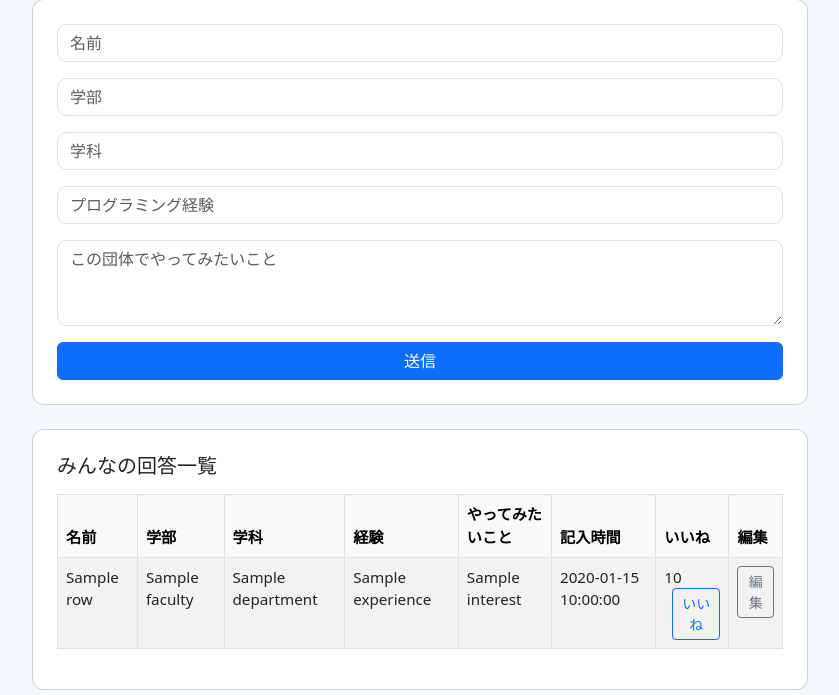
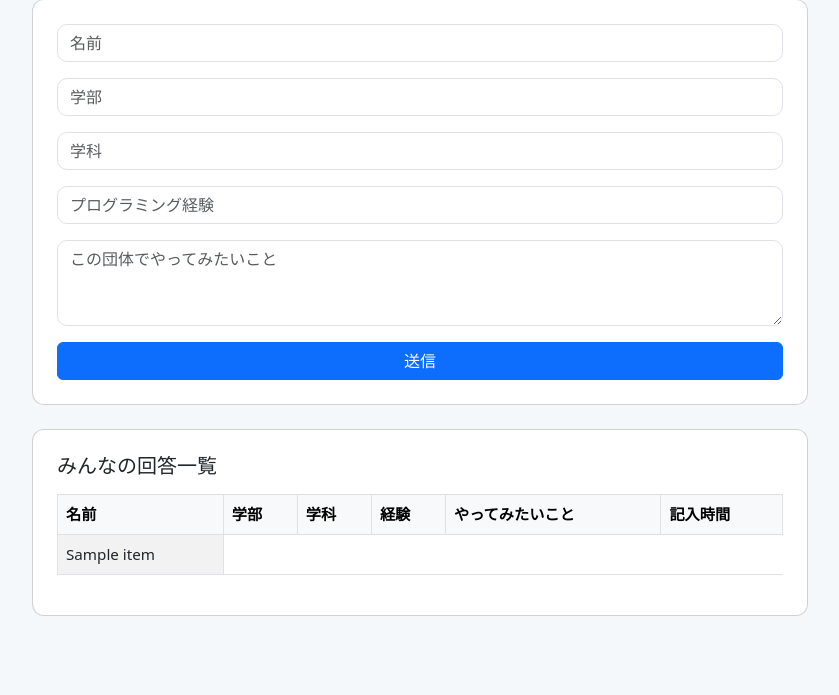
Before and after one commit to Haruaki9973/quaitionnaire, a Python web app: template templates/index.html in a window 1280 px wide. Shown: the part 105-800 px from the top of the page, without its empty margins (220-1059 px from the left). Run offline with Jinja, Linux system fonts and the light colour scheme; the template is opened without the code that fills it: most values are stand-ins (such as "Sample title", 1, 10 or a date in 2020).

Commit message:
Update index.html

```diff
--- a/templates/index.html
+++ b/templates/index.html
@@ -63,26 +63,14 @@
               <th>経験</th>
               <th>やってみたいこと</th>
               <th>記入時間</th>
-              <th>いいね</th>
-              <th>編集</th>
             </tr>
           </thead>
           <tbody>
             {% for row in responses %}
               <tr>
-                <td>{{ row.name }}</td>
-                <td>{{ row.faculty }}</td>
-                <td>{{ row.department }}</td>
-                <td>{{ row.experience }}</td>
-                <td>{{ row.interest }}</td>
-                <td>{{ row.timestamp }}</td>
-                <td>
-                  {{ row.likes }}
-                  <a href="{{ url_for('like', id=row.id) }}" class="btn btn-sm btn-outline-primary ms-2">いいね</a>
-                </td>
-                <td>
-                  <a href="{{ url_for('edit', id=row.id) }}" class="btn btn-sm btn-outline-secondary">編集</a>
-                </td>
+                {% for item in row %}
+                  <td>{{ item }}</td>
+                {% endfor %}
               </tr>
             {% endfor %}
           </tbody>
```
